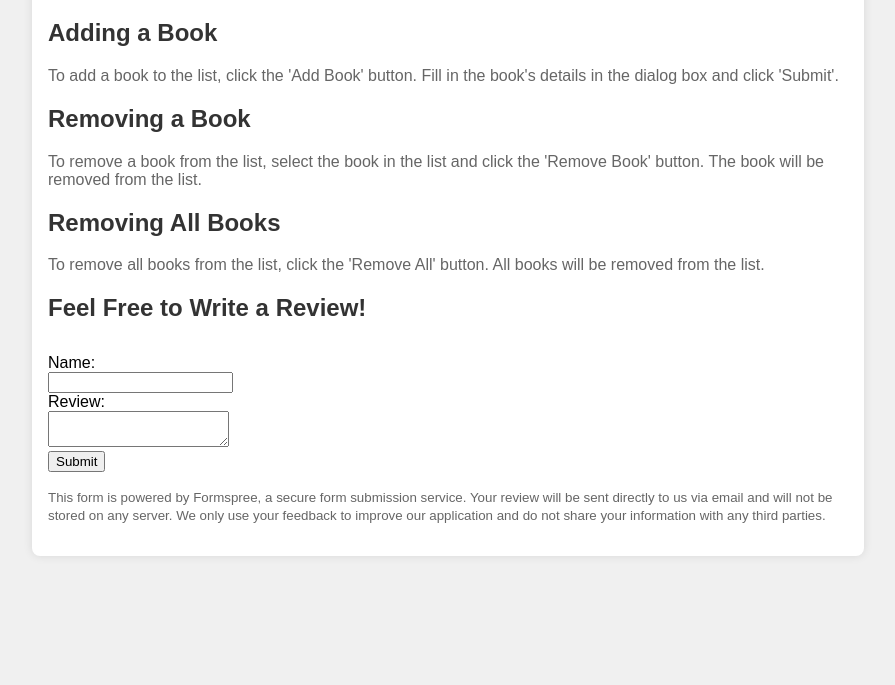
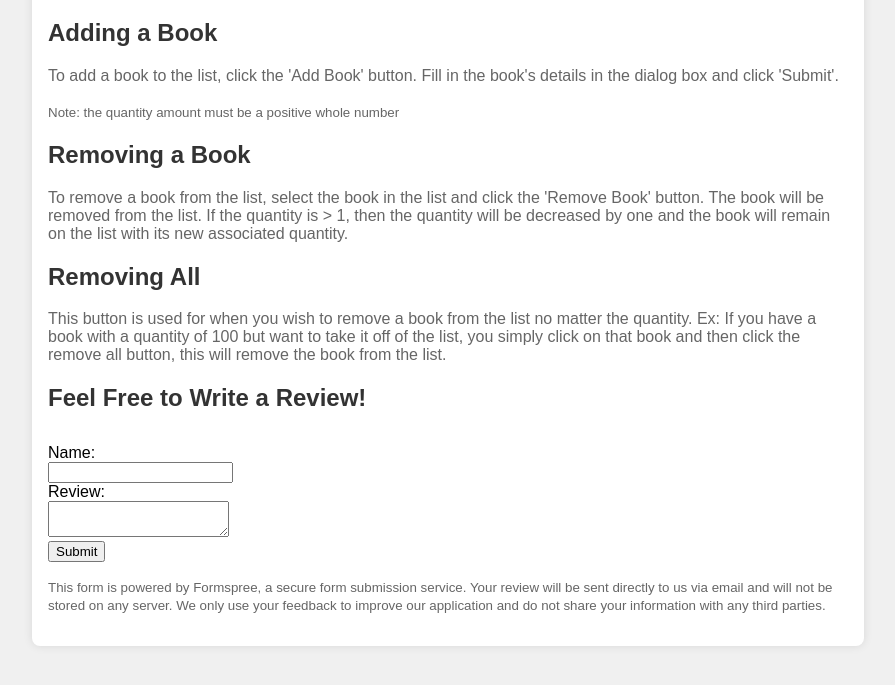
Before and after one commit to jawshfn/BookManager, a plain HTML site: page index.html in a window 1280 px wide. Shown: the part 77-762 px from the top of the page, without its empty margins (192-1087 px from the left). Drawn offline with Linux system fonts and the light colour scheme.

Commit message:
Update index.html

```diff
--- a/index.html
+++ b/index.html
@@ -32,11 +32,16 @@
         <div class="container">
         <h1>Bookstore User Guide</h1>
         <h2>Adding a Book</h2>
-        <p>To add a book to the list, click the 'Add Book' button. Fill in the book's details in the dialog box and click 'Submit'.</p>
+        <p>To add a book to the list, click the 'Add Book' button. Fill in the book's details in the dialog box and click 'Submit'.
+            <br><br><small>Note: the quantity amount must be a positive whole number</small></p>
+
         <h2>Removing a Book</h2>
-        <p>To remove a book from the list, select the book in the list and click the 'Remove Book' button. The book will be removed from the list.</p>
-        <h2>Removing All Books</h2>
-        <p>To remove all books from the list, click the 'Remove All' button. All books will be removed from the list.</p>
+        <p>To remove a book from the list, select the book in the list and click the 'Remove Book' button. The book will be removed from the list. If the quantity is > 1, then the quantity will be decreased by one and the book will remain
+            on the list with its new associated quantity.</p>
+
+        <h2>Removing All</h2>
+        <p>This button is used for when you wish to remove a book from the list no matter the quantity. Ex: If you have a book with a quantity of 100 but want to take it off of the list, you simply click on that book and then
+            click the remove all button, this will remove the book from the list.</p>
 
         <h2>Feel Free to Write a Review!</h2>
 
```
